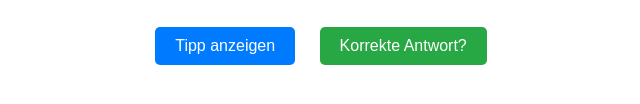
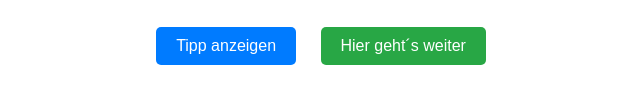
Before and after one commit to Maike98/Zitat-7, a plain HTML site: page index.html in a window 1280 px wide. Shown: the part 186-290 px from the top of the page, 319-959 px from the left. Drawn offline with Linux system fonts and the light colour scheme.

Commit message:
Update index.html

```diff
--- a/index.html
+++ b/index.html
@@ -72,7 +72,7 @@
     <button class="tip" onclick="showTip()">Tipp anzeigen</button>
     <p id="tip" class="hidden">Der britische Geheimagent mit der Lizenz zum Töten ist stets perfekt gekleidet und ein Meister der Gadgets.</p>
 
-    <button class="solution" onclick="showSolution()">Korrekte Antwort?</button>
+    <button class="solution" onclick="showSolution()">Hier geht´s weiter</button>
     <p id="solution" class="hidden">Drehe den QR-Code um und lege ihn auf Feld 1.</p>
 </body>
 </html>
```
